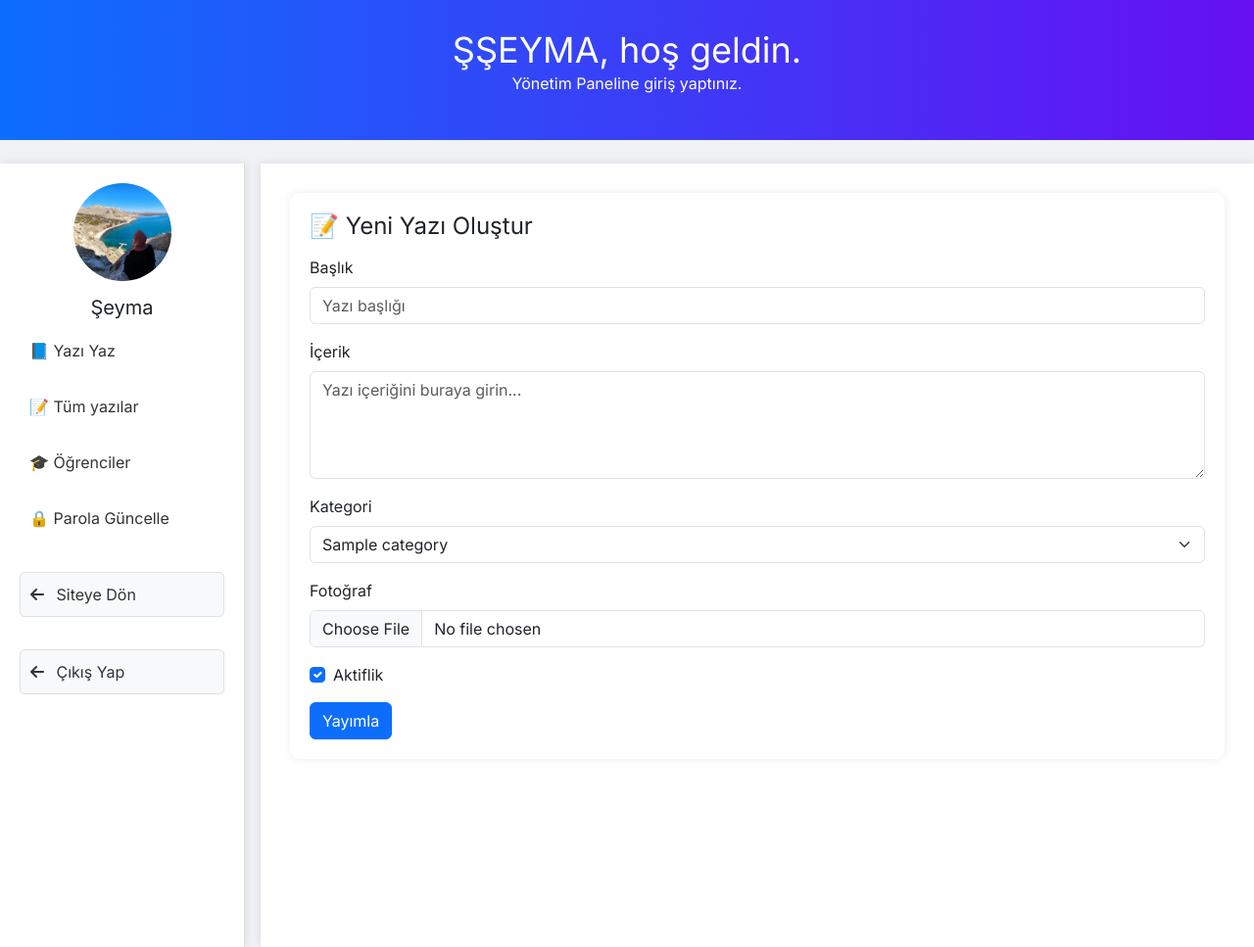
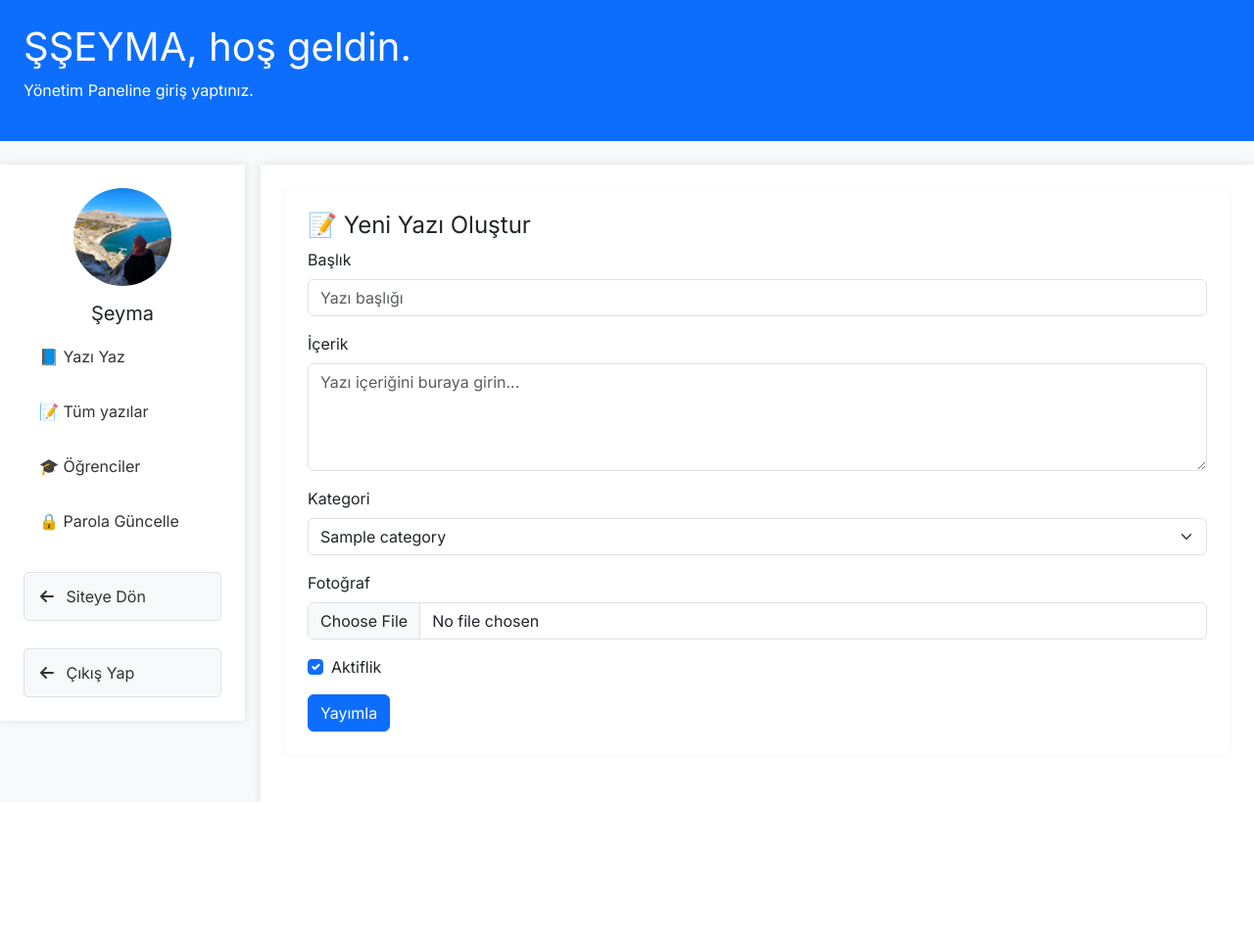
Before and after one commit to ugurtr-cmd/my-django-project, a Django app: page /admin-paneli in a window 1280 px wide. Shown: the whole page at 98% size. After the commit the page ends 819 px from the top, so only its background shows below. Run offline with Django 5.2, Linux system fonts and the light colour scheme; a user stored in the database is signed in; tables that the repository leaves empty hold one stand-in row (values such as "Sample post"); parts of the project's set-up code (start-up, migrations or seed data) failed here and were passed over; some libraries are stand-ins or nearby versions.

Commit message:
Update admin.html

```diff
--- a/mainproject/templates/admin.html
+++ b/mainproject/templates/admin.html
@@ -2,16 +2,14 @@
 
 {% load static %}
 {% block title %}Yönetim Paneli | Şeyma {% endblock title %}
-{% block css_file %} <link rel="stylesheet" href="{% static 'mainproject/css/admin.css' %}">{% endblock css_file %}
 {% block content %}
 
     <!-- Main Content -->
     <div class="main-panel">
-
       <!-- Yazı Yazma Alanı -->
       <div class="section-box">
         <h4>📝 Yeni Yazı Oluştur</h4>
-        <form action="{% url "admin-paneli" %}" method="POST" enctype="multipart/form-data">
+        <form action="{% url 'admin-paneli' %}" method="POST" enctype="multipart/form-data">
           {% csrf_token %}
           {% if error %}
             <div class="alert alert-danger">{{msg}}</div>
@@ -45,10 +43,12 @@
         </form>
       </div>
 
-
 <script src="https://cdn.ckeditor.com/4.22.1/standard/ckeditor.js"></script>
 <script>
-    CKEDITOR.replace('editor');
+    CKEDITOR.replace('editor', {
+        width: '100%',
+        height: '300px'
+    });
 </script>
 
 {% endblock content %}
```
